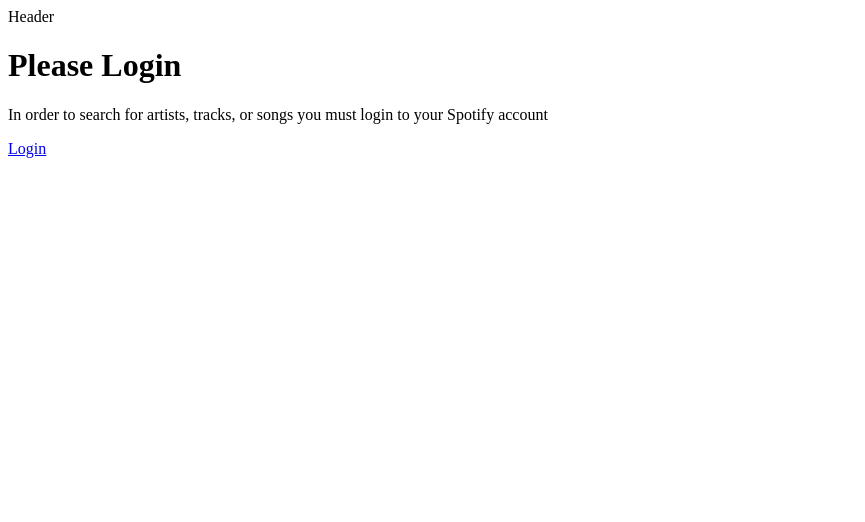
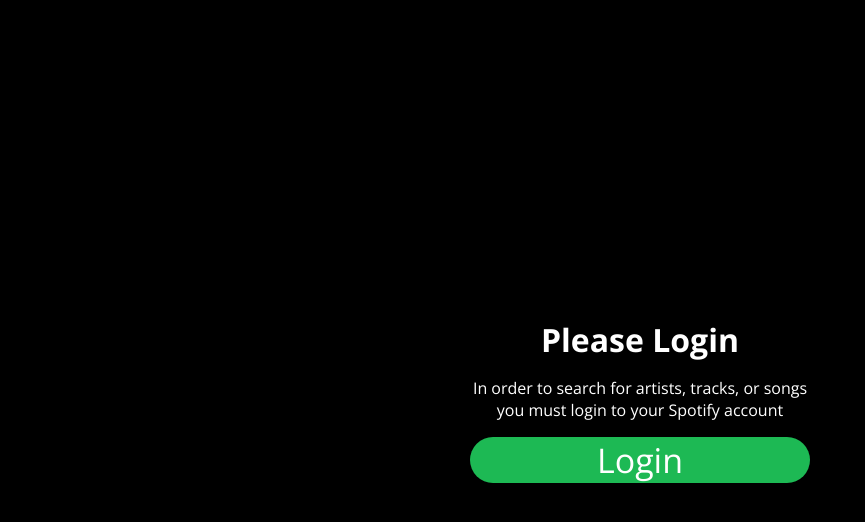
Before and after one commit to VinczeChris-FS/ProjectPortfolio3, a React (Create React App) app in the folder reactjs/: page / in a window 1280 px wide. Shown: the top 522 px of the page, without its empty margins (0-865 px from the left). Built offline with nearby package versions, Linux system fonts and the light colour scheme; no server answers; what spotify-web-api-node would draw is missing.

Commit message:
Add Layout component and styling

```diff
--- a/reactjs/src/App.css
+++ b/reactjs/src/App.css
@@ -1 +1,68 @@
 /* Put all CSS styles here */
+@import url("https://fonts.googleapis.com/css2?family=Open+Sans:wght@400;700&display=swap");
+
+* {
+  box-sizing: border-box;
+}
+
+body {
+  font-family: "Open Sans", sans-serif;
+  margin: 0;
+  background-color: #000;
+  color: #fff;
+}
+
+h1 {
+  margin: 0;
+}
+
+.main {
+  margin: 0 auto;
+  max-width: 90%;
+  text-align: center;
+  /* background-color: gray; */
+}
+
+.login,
+.no-results {
+  height: 100vh;
+  display: flex;
+  flex-direction: column;
+  align-items: center;
+  justify-content: center;
+  /* background-color: aqua; */
+}
+
+.no-results p {
+  margin: 12px 0;
+}
+
+.login p {
+  max-width: 340px;
+}
+
+.login--btn {
+  background-color: #1db954;
+  color: #fff;
+  font-size: 34px;
+  text-decoration: none;
+  width: 340px;
+  border-radius: 30px;
+}
+
+.results section {
+  margin: 10px 0;
+  display: flex;
+  align-items: center;
+  justify-content: space-evenly;
+  /* background-color: green; */
+}
+
+.results h2 {
+  font-weight: normal;
+}
+
+.results a {
+  text-decoration: none;
+  color: #fff;
+}
--- a/reactjs/src/App.js
+++ b/reactjs/src/App.js
@@ -1,3 +1,4 @@
+import Layout from "./components/Layout";
 import Login from "./components/Login";
 import Search from "./components/Search";
 import "./App.css";
@@ -9,8 +10,7 @@ function App() {
   // If code exists then render Search component, otherwise render Login component
   return (
     <div>
-      <header>Header</header>
-      {code ? <Search code={code} /> : <Login />}
+      <Layout>{code ? <Search code={code} /> : <Login />}</Layout>
     </div>
   );
 }
--- /dev/null
+++ b/reactjs/src/components/Layout.js
@@ -0,0 +1,11 @@
+//* Layout for all pages
+
+const Layout = ({ children }) => {
+  return (
+    <div>
+      <main className="main">{children}</main>
+    </div>
+  );
+};
+
+export default Layout;
--- a/reactjs/src/components/Login.js
+++ b/reactjs/src/components/Login.js
@@ -6,13 +6,15 @@ const AUTH_URL = `https://accounts.spotify.com/authorize?client_id=${process.env
 
 const Login = () => {
   return (
-    <div>
+    <div className="login">
       <h1>Please Login</h1>
       <p>
         In order to search for artists, tracks, or songs you must login to your
         Spotify account
       </p>
-      <a href={AUTH_URL}>Login</a>
+      <a className="login--btn" href={AUTH_URL}>
+        Login
+      </a>
     </div>
   );
 };
--- a/reactjs/src/components/NoResults.js
+++ b/reactjs/src/components/NoResults.js
@@ -2,7 +2,7 @@
 
 const NoResults = () => {
   return (
-    <div>
+    <div className="no-results">
       <h1>No Results</h1>
       <p>Please type in a search query to get started...</p>
     </div>
--- a/reactjs/src/components/Results.js
+++ b/reactjs/src/components/Results.js
@@ -7,7 +7,7 @@ import Songs from "./Songs";
 
 const Results = ({ searchResults }) => {
   return (
-    <div>
+    <div className="results">
       <section>
         <h2>Artists</h2>
         {searchResults.map((search) => {
```
Also changed, not shown: reactjs/src/hooks/--useAuth.js (deleted, +0 -107 lines), 1 other file (tests, documents, lock files or other folders).
